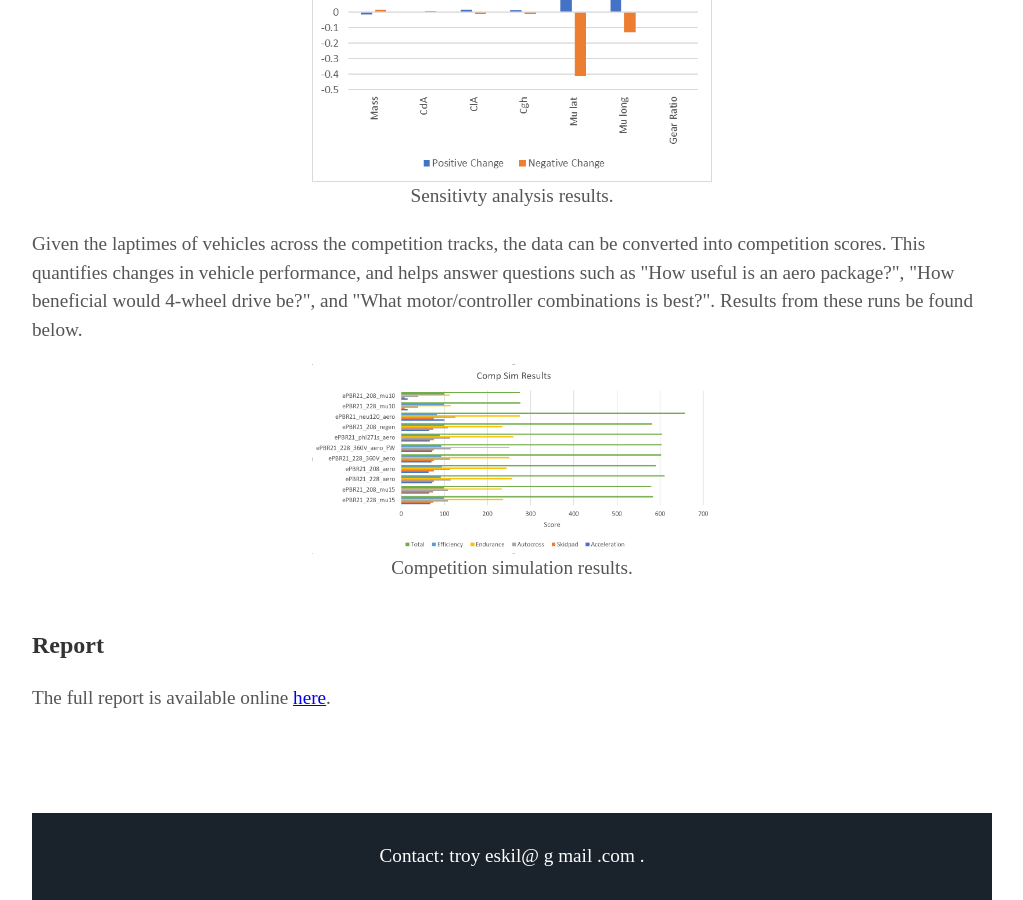
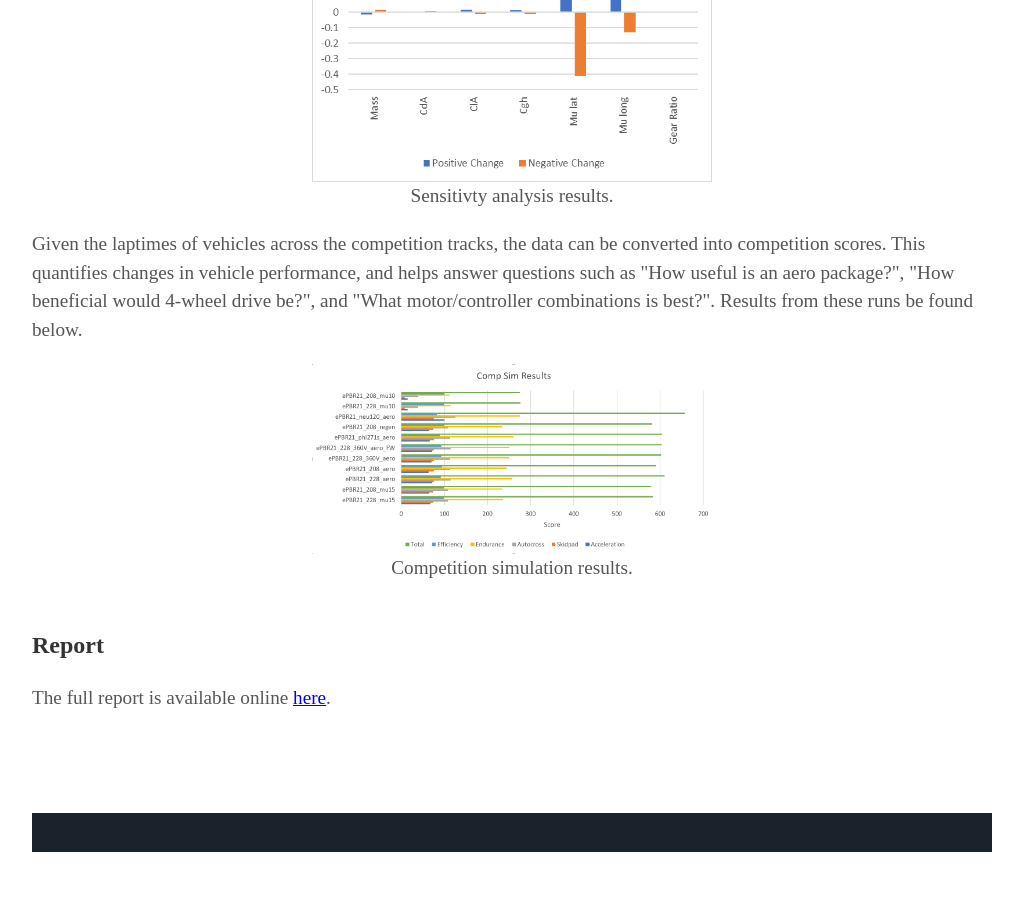
Before and after one commit to eskilsot/eskilsot.github.io, a Jekyll site: the page built from index.html, in a window 1280 px wide and 900 px high, scrolled down 10099 px. Shown: the whole window, without its empty margins (128-1151 px from the left). Built offline with Jekyll 4.4.1, drawn with Linux system fonts in a browser that asks for light colours; some web fonts are replaced; after the commit the page ends 10951 px from its top, so only the background shows below that.

Commit message:
Removed email from footer

```diff
--- a/_config.yml
+++ b/_config.yml
@@ -12,7 +12,6 @@ std_width2: 70%
 username: Troy Eskilson
 user_description: I am a recent Electrical Engineering graduate from the University of Manitoba. I am interested in the areas of Power Electronics and Controls, and will pursuing a Masters degree starting in September 2020. I have been highly involved with the UMSAE Formula Electric, a team that designs and builds an electric formula-style racecar, and competes againsts other teams from across North America (link to the <a href="https://www.umsae.com/">UMSAE website </a>. Currently, I am the eTrain system lead.
 user_title: Electrical Engineer
-#email: troyeskil@gmail.com
 linkedin: https://www.linkedin.com/in/troy-eskilson-3ba1b111b/
 # twitter_username: lorem_ipsum
 # github_username:  lorem_ipsum
--- a/_includes/footer.html
+++ b/_includes/footer.html
@@ -1,22 +1,6 @@
 <footer class="footer">
    <!-- <p>Contact: <a href="mailto:{{site.email}}"> {{site.email}}</p>-->
-	<p>Contact:
-	<!--
-	-->
-	troy
-	<!--
-	-->
-	eskil@
-	<!--
-	-->
-	g
-	<!--
-	-->
-	mail
-	<!--
-	-->
-	.com
-	<!--
-	-->
-	.</p>
+	<p>
+
+	</p>
 </footer>
```
Also changed, not shown: images/email.PNG (added), 1 other file.
